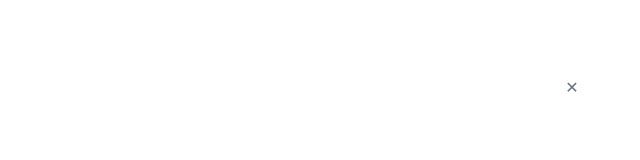
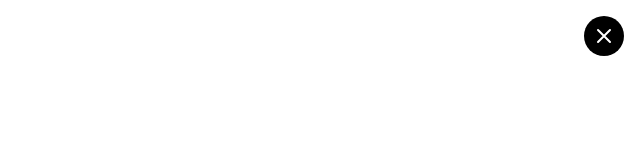
Before and after one commit to amaralkaff/clean-portfolio, a Next.js app: page / in a window 1280 px wide. Both pictures are taken after a click on the button "Resume". Shown: the top 160 px of the page, without its empty margins (640-1280 px from the left). Built offline with nearby package versions, Linux system fonts and the light colour scheme.

Commit message:
Fix close button pdf when pop up

```diff
--- a/app/components/PDFViewerModal.tsx
+++ b/app/components/PDFViewerModal.tsx
@@ -19,10 +19,9 @@ const PDFViewerModal: React.FC<PDFViewerModalProps> = (props) => {
           className="fixed inset-0 bg-white bg-opacity-30 backdrop-blur-md flex items-center justify-center z-50"
           onClick={handleClose}
         >
-          {/* Close button positioned outside the modal container for mobile */}
-          {isMobile && (
+          {/* Close button positioned in top-right corner of screen */}
           <button
-              className="fixed top-12 right-3 text-white bg-black rounded-full p-2 hover:text-gray-300 z-50 md:hidden"
+            className="fixed top-4 right-4 text-white bg-black bg-opacity-70 hover:bg-opacity-90 rounded-full p-2 z-[60] transition-all duration-200"
             onClick={handleClose}
           >
             <svg
@@ -40,7 +39,6 @@ const PDFViewerModal: React.FC<PDFViewerModalProps> = (props) => {
               />
             </svg>
           </button>
-          )}
 
           <motion.div
             initial={{ scale: 0.95 }}
@@ -49,15 +47,6 @@ const PDFViewerModal: React.FC<PDFViewerModalProps> = (props) => {
             className="bg-white p-4 rounded-lg w-11/12 h-5/6 relative"
             onClick={e => e.stopPropagation()}
           >
-            {/* Close button inside container for desktop only */}
-            {!isMobile && (
-              <button
-                onClick={handleClose}
-                className="absolute top-2 right-2 text-gray-500 hover:text-gray-700"
-              >
-                ✕
-              </button>
-            )}
 
             {isLoading && (
               <div className="absolute inset-0 flex items-center justify-center">
```
Lines whose indentation alone changed are shown as unchanged.
